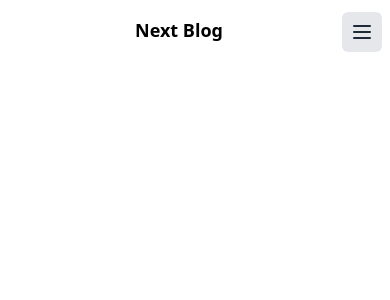
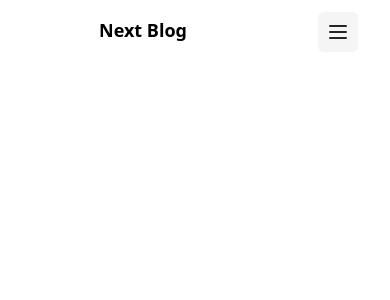
Before and after one commit to rahathosen/next13-blog-template, a Next.js app: page /nav in a window 390 px wide. Shown: the top 300 px of the page. Built offline with nearby package versions, Linux system fonts and the light colour scheme.

Commit message:
mobile nav fix padding

```diff
--- a/pages/nav.tsx
+++ b/pages/nav.tsx
@@ -28,8 +28,8 @@ function Nav() {
   return (
     <div>
       <nav className="">
-        <div className="max-w-7xl mx-auto px-4 sm:px-6 lg:px-8">
-          <div className="flex items-center justify-between h-16">
+        <div className="">
+          <div className="flex items-center justify-between h-16 ">
             <div className="flex items-center">
               <div className="hidden md:block">
 
@@ -63,7 +63,7 @@ function Nav() {
    {/* large nav*/}
          </div>
             </div>
-            <div className="flex-1 flex items-center justify-center sm:items-stretch sm:justify-start">
+            <div className="flex-1 flex items-center justify-center sm:items-stretch sm:justify-start md:hidden px-8">
                 <div className="flex-shrink-0 flex items-center">
                   <div
                     className="block lg:hidden h-8 w-auto text-lg font-bold">
@@ -74,12 +74,12 @@ function Nav() {
                     </div>
                 </div>
                 </div>
-            <div className="-mr-2 flex md:hidden">
+            <div className=" px-8 flex md:hidden">
               <button
                 onClick={() => setIsOpen(!isOpen)}
                 type="button"
-                className="bg-gray-200 inline-flex items-center justify-center p-2
-                rounded-md text-gray-800 hover:text-neutral-800 hover:bg-gray-300
+                className="bg-neutral-100 inline-flex items-center justify-center p-2
+                rounded-md text-neutral-800 hover:text-neutral-800 hover:bg-neutral-200
                 focus:outline-none focus:ring-2 focus:ring-offset-2 focus:ring-offset-gray-200
                  focus:ring-white"
                 aria-controls="mobile-menu"
@@ -135,7 +135,7 @@ function Nav() {
         >
           {(ref) => (
             <div className="md:hidden" id="mobile-menu">
-              <div ref={ref} className="px-2 pt-2 pb-3 space-y-1 sm:px-3">
+              <div ref={ref} className="mx-8 pt-2 pb-3 space-y-1 text-center bg-neutral-50">
                 <a
                   href="#"
                   className="text-neutral-800 hover:bg-neutral-400 hover:text-white block px-3 py-2 rounded-md text-base font-medium"
```
